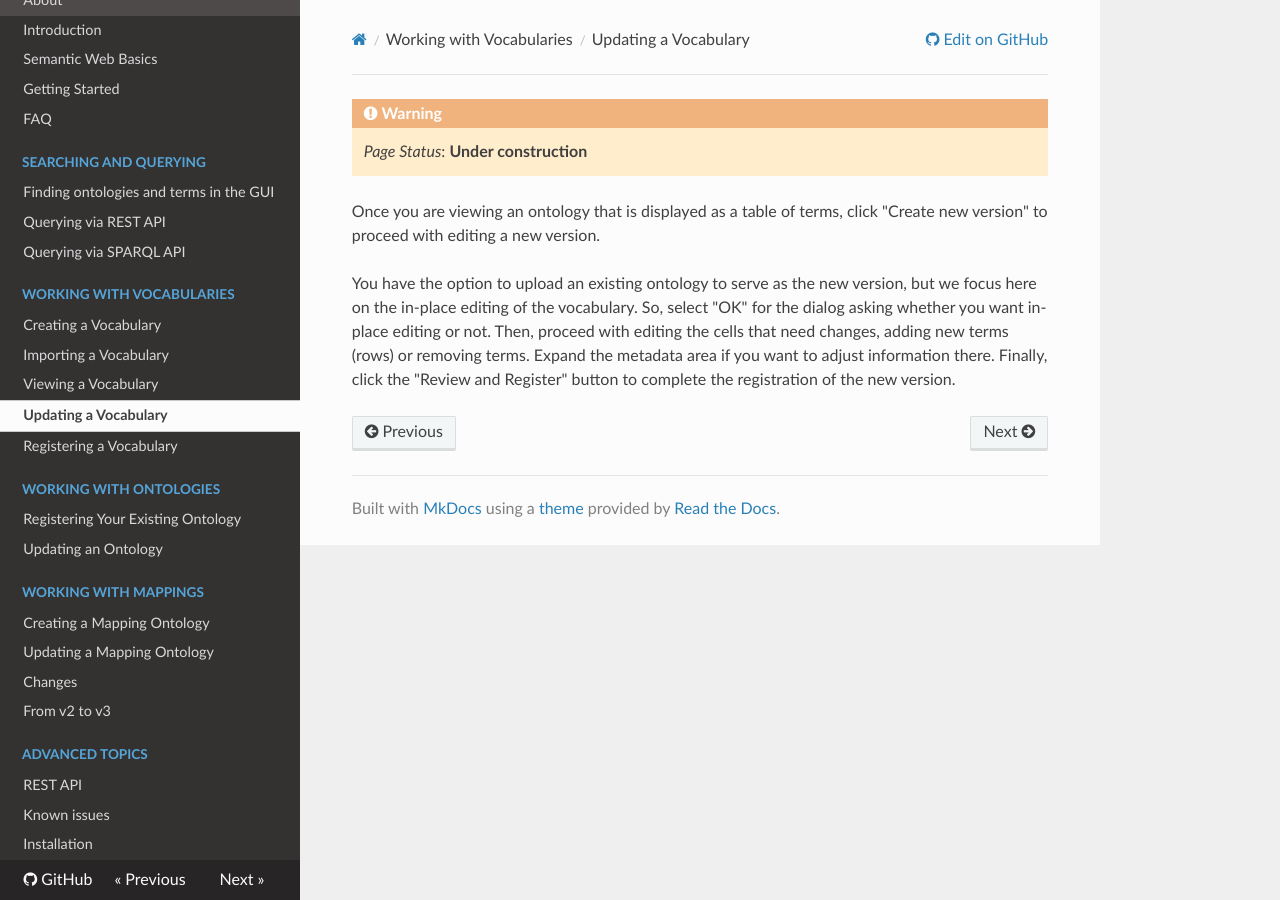
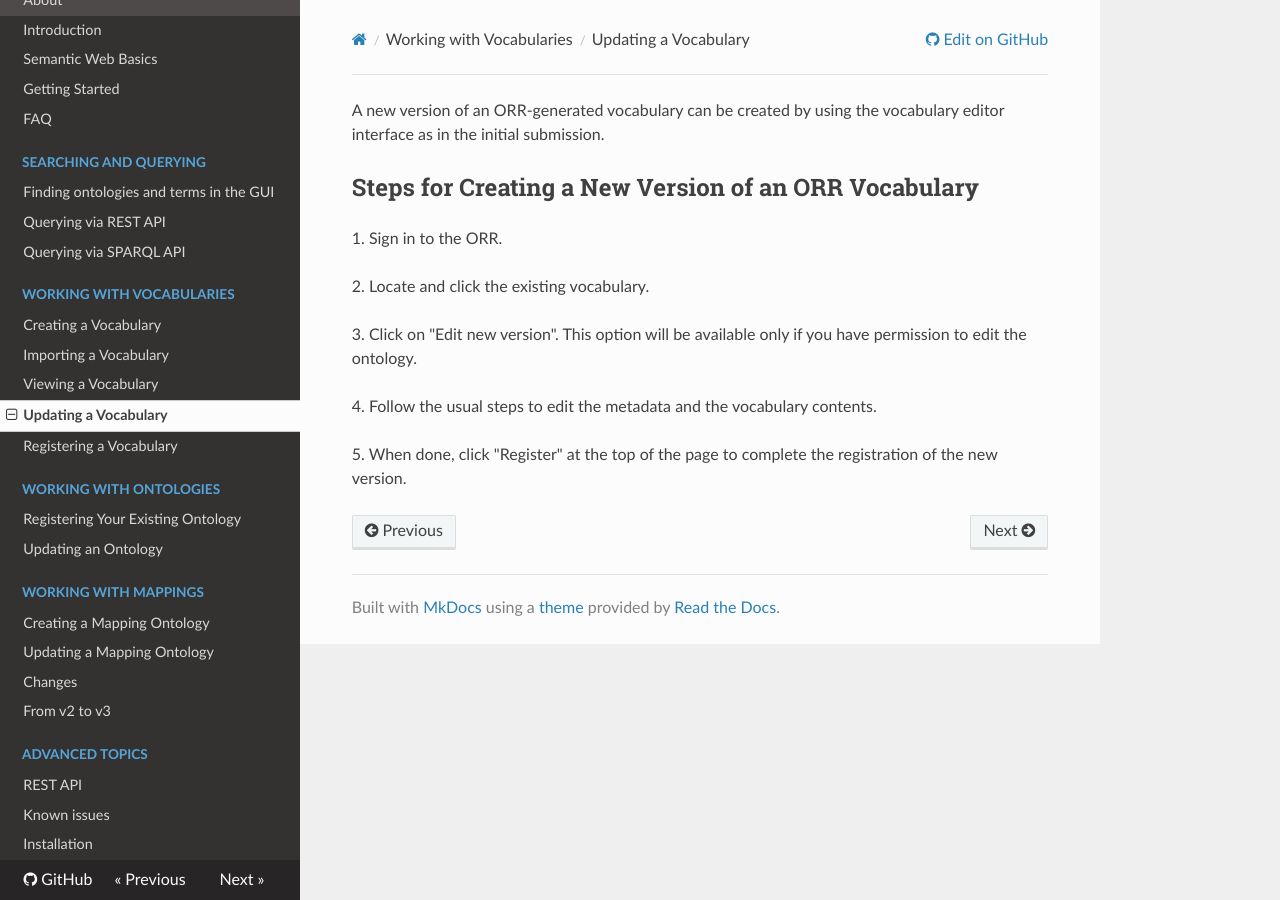
Before and after one commit to mmisw/mmiorr-docs, an MkDocs documentation site: the page built from docs/vocab/newversion.md, in a window 1280 px wide. Built offline with MkDocs 1.6.1, drawn with Linux system fonts in a browser that asks for light colours; nearby versions of some CDN libraries; old or Windows-style settings are respelled for this version of MkDocs.

Commit message:
some more various edits

```diff
--- a/docs/vocab/newversion.md
+++ b/docs/vocab/newversion.md
@@ -1,11 +1,15 @@
-!!! warning
-    _Page Status_: **Under construction**
+A new version of an ORR-generated vocabulary can be created by using the
+vocabulary editor interface as in the initial submission.
 
-Once you are viewing an ontology that is displayed as a table of terms, click "Create new version" to
-proceed with editing a new version.
+## Steps for Creating a New Version of an ORR Vocabulary
 
-You have the option to upload an existing ontology to serve as the new version, but we focus here on the
-in-place editing of the vocabulary. So, select "OK" for the dialog asking whether you want in-place editing or not.
-Then, proceed with editing the cells that need changes, adding new terms (rows) or removing terms.
-Expand the metadata area if you want to adjust information there. Finally, click the "Review and Register"
-button to complete the registration of the new version.
+1\. Sign in to the ORR.
+
+2\. Locate and click the existing vocabulary.
+
+3\. Click on "Edit new version".
+This option will be available only if you have permission to edit the ontology.
+
+4\. Follow the usual steps to edit the metadata and the vocabulary contents.
+
+5\. When done, click "Register" at the top of the page to complete the registration of the new version.
```
Also changed, not shown: docs/mapping/newversion.md (+4 -1 lines), docs/ontology/newversion.md (+0 -3 lines), docs/vocab/new.md (+1 -1 lines).
